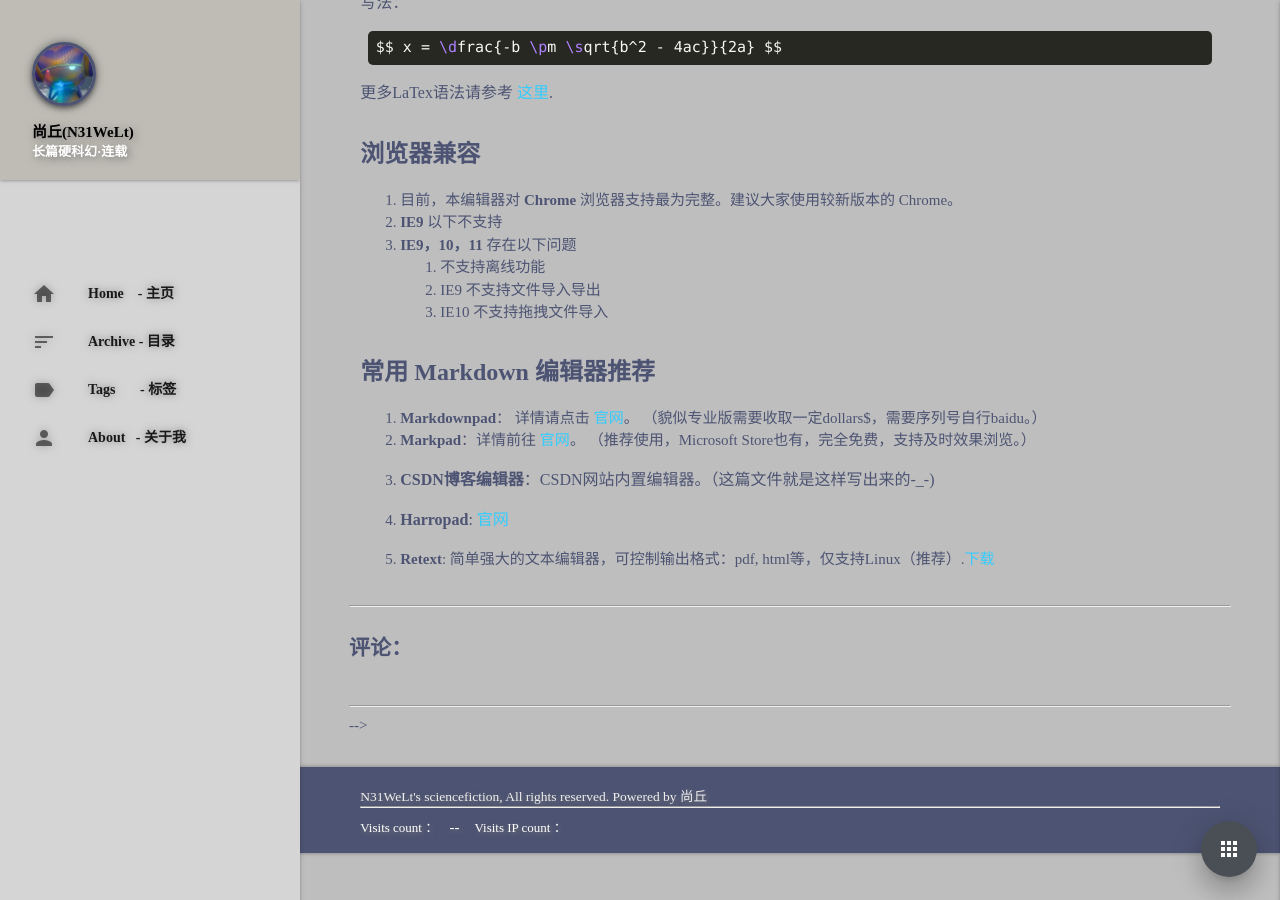
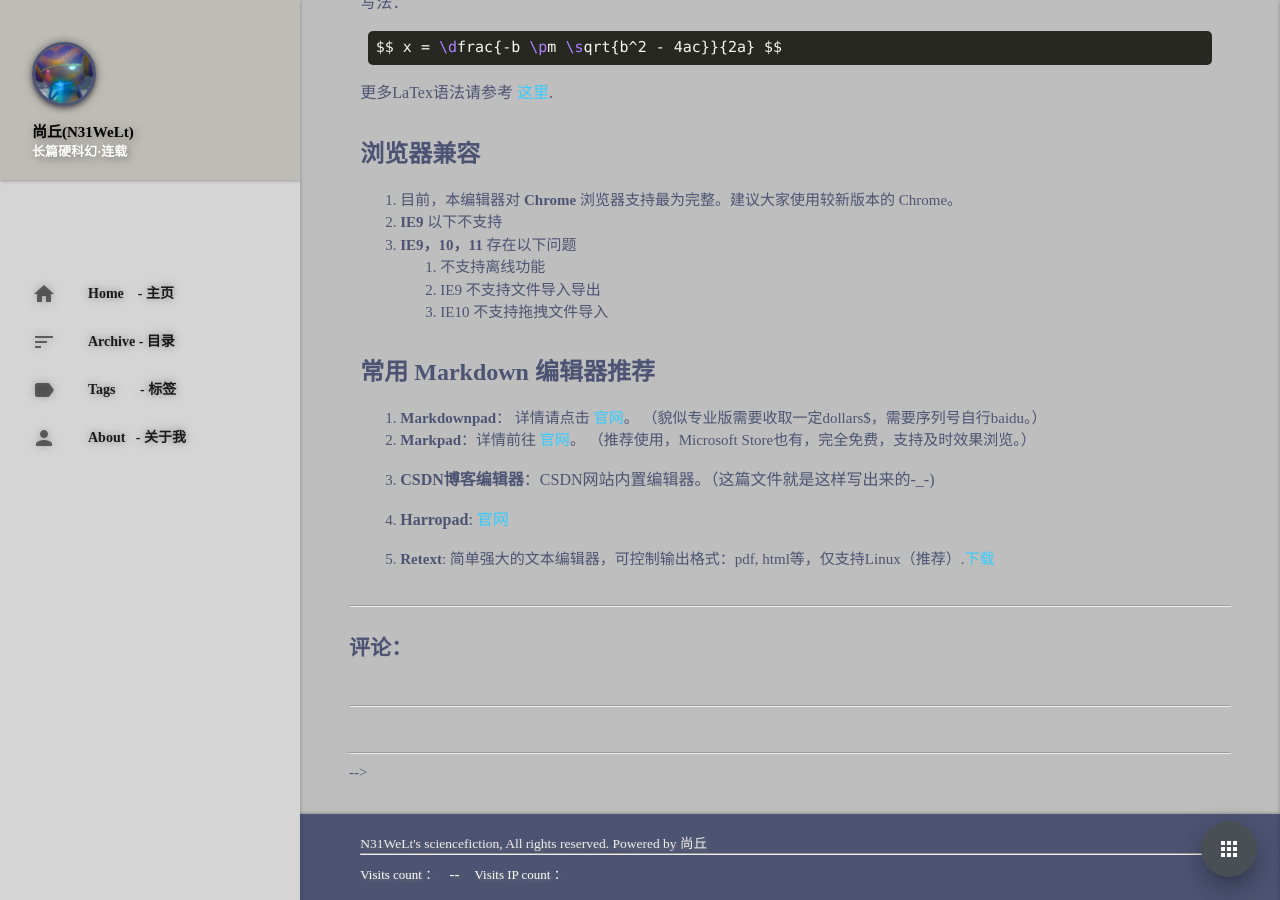
Before and after one commit to keepwalk/keepwalk.github.io, a Jekyll site: the page built from _posts/2018-03-27-Markdown-tutorial.md, in a window 1280 px wide and 900 px high, scrolled down 3907 px. Built offline with Jekyll 4.4.1, drawn with Linux system fonts in a browser that asks for light colours; nearby versions of some CDN libraries; library files that are not in the unit come from our copies; comment, search, counter and statistics services are not loaded.

Commit message:
Update post.html

```diff
--- a/_layouts/post.html
+++ b/_layouts/post.html
@@ -64,6 +64,9 @@
 
 
 <h3>评论：</h3>
+<!-- giscuss 评论插件 -->
+{% include comment.html %}
+
 <!-- valine 评论插件 -->
 <!-- {% include comment.html %} -->
 
```
